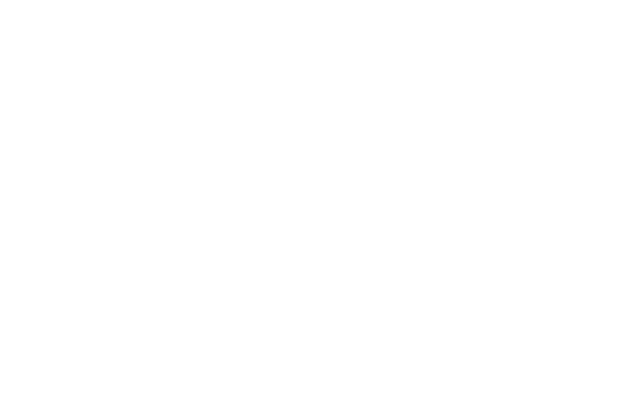
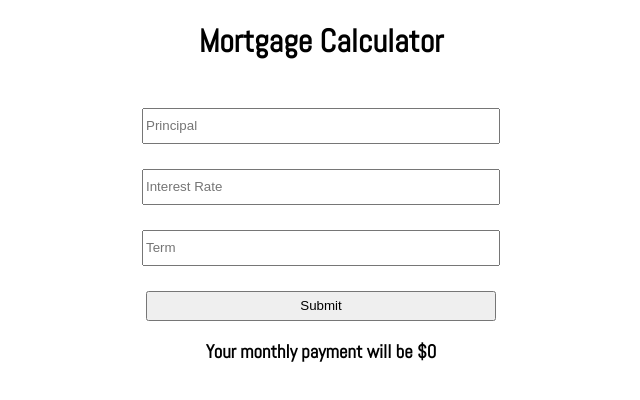
Before and after one commit to jdhilts/mortgage_calculator, a React (Create React App) app: page / in a window 1280 px wide. Shown: the top 400 px of the page, without its empty margins (319-959 px from the left). Built offline with nearby package versions, Linux system fonts and the light colour scheme.

Commit message:
Added CSS, Formik controls, Yup, and logic for calculator.

```diff
--- a/package.json
+++ b/package.json
@@ -6,10 +6,12 @@
     "@testing-library/jest-dom": "^5.16.2",
     "@testing-library/react": "^12.1.2",
     "@testing-library/user-event": "^13.5.0",
+    "formik": "^2.2.9",
     "react": "^17.0.2",
     "react-dom": "^17.0.2",
     "react-scripts": "5.0.0",
-    "web-vitals": "^2.1.4"
+    "web-vitals": "^2.1.4",
+    "yup": "^0.32.11"
   },
   "scripts": {
     "start": "react-scripts start",
--- a/public/index.html
+++ b/public/index.html
@@ -3,6 +3,9 @@
 <head>
   <meta charset="utf-8" />
   <meta name="viewport" content="width=device-width, initial-scale=1" />
+  <link rel="preconnect" href="https://fonts.googleapis.com">
+  <link rel="preconnect" href="https://fonts.gstatic.com" crossorigin>
+  <link href="https://fonts.googleapis.com/css2?family=Abel&display=swap" rel="stylesheet">
   <title>Mortgage Calculator</title>
 </head>
 <body>
--- a/src/App.js
+++ b/src/App.js
@@ -1,8 +1,99 @@
+import React, {useState} from 'react'
+import './app.css'
+import * as Yup from 'yup'
+import {Formik, Form} from 'formik'
+import FormikControl from './formik_components/FormikControl'
 
-const App =()=> {
+const App =(props)=> {
+
+  let initialValues = {
+    p: '',
+    r: '',
+    t: ''
+  }
+
+  let [error, setError] = useState(false)
+  let [m, setMortgage] = useState('')
+
+  const validationSchema = Yup.object({
+    p: Yup.number().required('Required!'),
+    r: Yup.number().required('Required!'),
+    t: Yup.number().required('Required!')
+  })
+
+  const onSubmit =(values, {resetForm})=> {
+    resetForm({})
+    const {p, r, t} = values
+    let n = t * 12
+    let numerator = 1 + r
+    numerator = numerator ** n
+    numerator = numerator * r
+    let denominator = 1 + r
+    denominator = denominator ** n
+    denominator = denominator - 1
+    m = p * numerator / denominator
+    m = m.toFixed(2)
+    m = Math.round(10 * m) / 10
+    if(!m){
+      setError(true)
+    } else {
+      setError(false)
+      setMortgage(m)
+    }
+  }
+
   return (
-    null
+    <div className='page'>
+    <div className='form_container'>
+    <h1>
+    Mortgage Calculator
+    </h1>
+
+    <div>
+    <Formik initialValues={initialValues}
+    validationSchema={validationSchema}
+    onSubmit={onSubmit}>
+    {
+      formik => (
+        <Form className='form'>
+        <FormikControl
+        control='input'
+        type='number'
+        name='p'
+        placeHolder='Principal'/>
+
+        <FormikControl
+        control='input'
+        type='number'
+        name='r'
+        placeHolder='Interest Rate'/>
+
+        <FormikControl
+        control='input'
+        type='number'
+        name='t'
+         placeHolder='Term'/>
+
+        <button
+        type='submit'
+        disabled={!formik.isValid}>
+        Submit
+        </button>
+        {
+          error ? <h3 className='error_text'>
+          You must enter a number greater than 0.
+          </h3>
+          :
+          <h3>{`Your monthly payment will be $${m}0`}</h3>
+        }
+        </Form>
+        )
+    }
+    </Formik>
+    </div>
+    </div>
+
+    </div>
     )
 }
-
 export default App;
--- /dev/null
+++ b/src/ErrorText.js
@@ -0,0 +1,10 @@
+import './app.css'
+
+const ErrorText =(props)=> {
+	return (
+		<p className='error_text'>
+		{props.children}
+		</p>
+		)
+}
+export default ErrorText
--- /dev/null
+++ b/src/app.css
@@ -0,0 +1,58 @@
+h1 {
+	width: 400px;
+	min-width: 375px;
+	text-align: center;
+	font-family: 'Abel', sans-serif;
+}
+h3 {
+	font-family: 'Abel', sans-serif;
+}
+.page {
+	display: flex;
+	flex-direction: column;
+	align-items: center;
+	justify-content: center;
+	width: 100%;
+	min-width: 375px;
+	height: auto;
+}
+.form_containter {
+	display: flex;
+	flex-direction: column;
+	align-items: center;
+	justify-content: center;
+	width: 500px;
+	min-width: 375px;
+	height: auto;
+}
+.error_text {
+	margin-top: 0px;
+	margin-bottom: 0px;
+	width: 400px;
+	min-width: 375px;
+	text-align: center;
+	color: darkred;
+	font-family: 'Abel', sans-serif;
+}
+.form {
+	max-width: 400px;
+	min-width: 350px;
+	display: flex;
+	flex-direction: column;
+	align-items: center;
+	justify-content: center;
+}
+input[type=number], button {
+	width: 350px;
+	min-width: 300px;
+	height: 30px;
+	margin-top: 25px;
+}
+.fields {
+	width: 350px;
+	min-width: 300px;
+	display: flex;
+	flex-direction: column;
+	align-items: center;
+	justify-content: center;
+}
--- /dev/null
+++ b/src/formik_components/FormikControl.js
@@ -0,0 +1,13 @@
+import Input from './Input'
+
+const FormikControl =(props)=> {
+
+	const {control, ...rest} = props
+
+	switch(control) {
+		case 'input':
+		return <Input {...rest} />
+		default: return null
+	}
+}
+export default FormikControl;
--- /dev/null
+++ b/src/formik_components/Input.js
@@ -0,0 +1,26 @@
+import {Field, ErrorMessage} from 'formik'
+import ErrorText from '../ErrorText'
+import '../app.css'
+
+const Input =(props)=>{
+	const {label, name, ...rest} = props
+	return(
+		<div className='fields'>
+		<label
+		htmlFor={name}>
+		{label}
+		</label>
+
+		<Field
+		id={name}
+		name={name}
+		{...rest} />
+
+		<ErrorMessage
+		name={name}
+		component={ErrorText}
+		/>
+		</div>
+		)
+}
+export default Input;
```
Also changed, not shown: 1 other file (tests, documents, lock files or other folders). Lines whose indentation alone changed are shown as unchanged.
